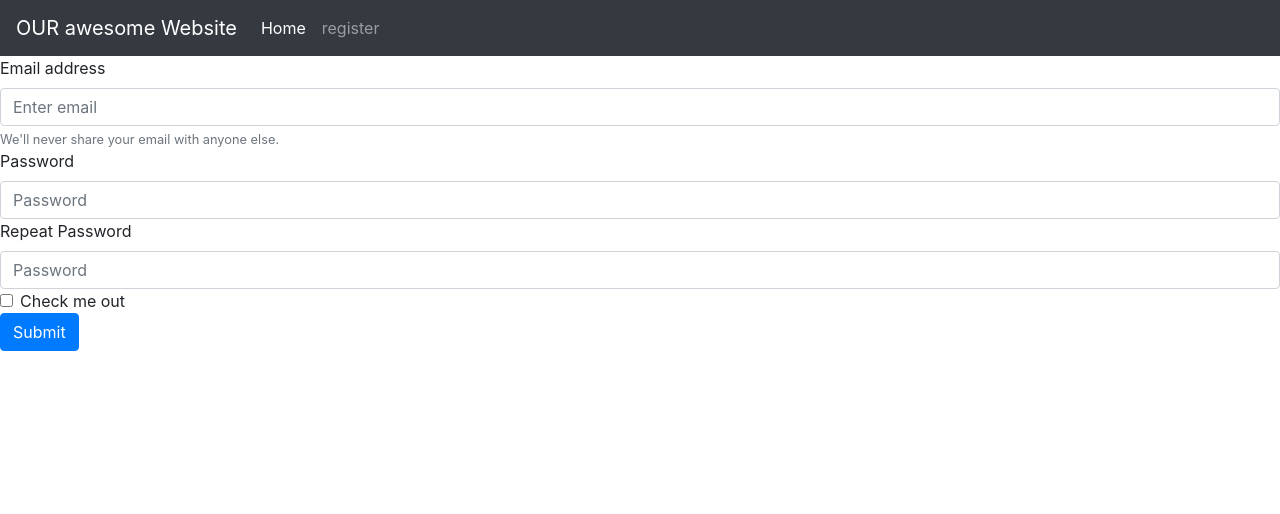
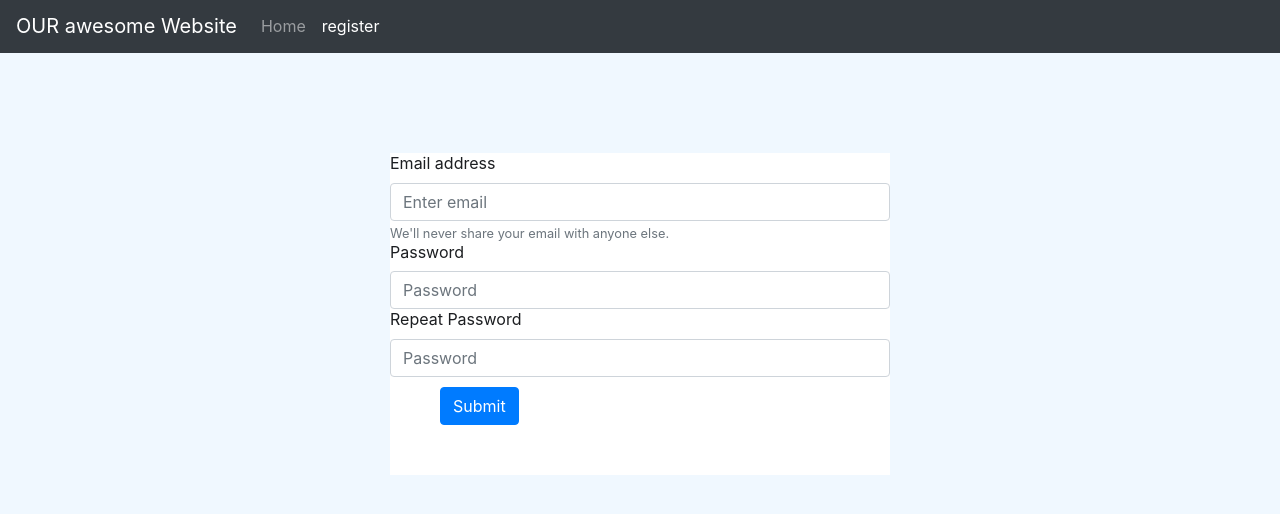
Before and after one commit to mayank0802/Login, a Django app: page /login/register/ in a window 1280 px wide. Shown: the top 514 px of the page. Run offline with Django 3.2, Linux system fonts and the light colour scheme; some libraries are stand-ins or nearby versions.

Commit message:
Update register.html

```diff
--- a/oap/login/templates/login/register.html
+++ b/oap/login/templates/login/register.html
@@ -17,6 +17,41 @@
     />
 
     <title>Hello, world!</title>
+    <style>
+      body {
+        background-color: aliceblue;
+        direction: ltr;
+        line-height: 1.34;
+        margin: 0;
+        padding: 0;
+        unicode-bidi: embed;
+      }
+      .formm {
+        background: #fff;
+        color: #1c1e21;
+        margin-left: auto;
+        margin-top: 100px;
+        margin-right: auto;
+        margin-bottom: auto;
+        width: 500px;
+      }
+      .size {
+        text-align: center;
+        margin-top: 110px;
+        margin-left: 10px;
+      }
+      .login-form-container {
+        width: 396px;
+        align: center;
+
+        margin-left: 50px;
+      }
+      .btn-primary {
+        margin-top: 10px;
+        margin-left: 50px;
+        margin-bottom: 50px;
+      }
+    </style>
   </head>
   <body>
     <div>
@@ -35,19 +70,19 @@
         </button>
         <div class="collapse navbar-collapse" id="navbarNav">
           <ul class="navbar-nav">
-            <li class="nav-item active">
+            <li class="nav-item">
               <a class="nav-link" href="/login/register"
                 >Home <span class="sr-only">(current)</span></a
               >
             </li>
-            <li class="nav-item">
+            <li class="nav-item active">
               <a class="nav-link" href="/login/register">register</a>
             </li>
           </ul>
         </div>
       </nav>
     </div>
-    <div>
+    <div class="formm">
       <form method="post">
         {% csrf_token %}
         <div class="form">
@@ -85,12 +120,6 @@
             placeholder="Password"
           />
         </div>
-        <div class="form-check">
-          <input type="checkbox" class="form-check-input" id="exampleCheck1" />
-          <label class="form-check-label" for="exampleCheck1"
-            >Check me out</label
-          >
-        </div>
         <button type="submit" class="btn btn-primary">Submit</button>
       </form>
     </div>
```
